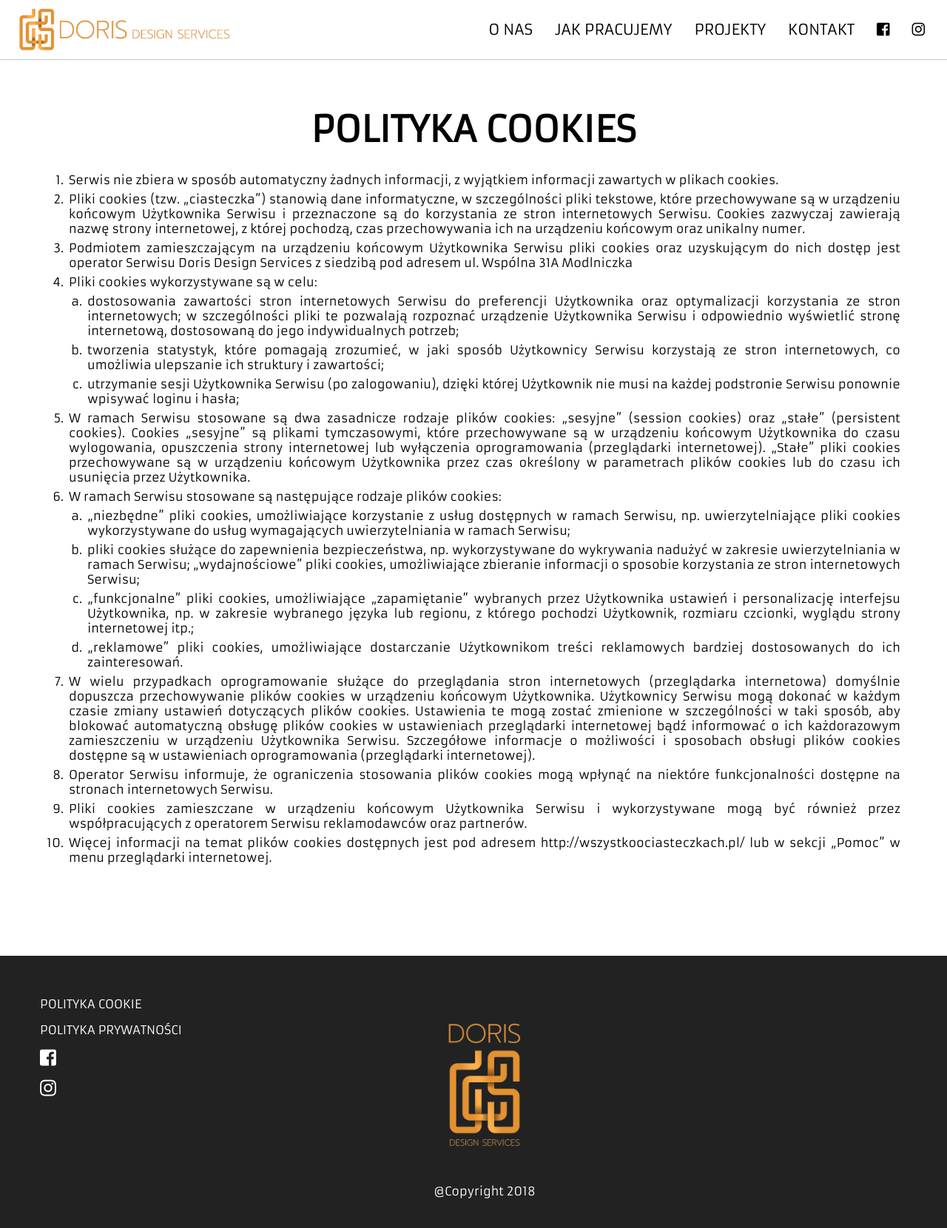
After one commit to Perkos91/doris, a PHP site: page /polityka-cookie.html in a window 1280 px wide. The commit adds this page. Shown: the whole page at 74% size. Run offline with PHP 8.4, Linux system fonts and the light colour scheme; some libraries are stand-ins or nearby versions.

Commit message:
add page polityka cookie

```diff
--- /dev/null
+++ b/polityka-cookie.html
@@ -0,0 +1,176 @@
+<html lang="pl">
+
+<head>
+    <meta charset="UTF-8">
+    <meta name="viewport" content="width=device-width, initial-scale=1.0">
+    <meta http-equiv="X-UA-Compatible" content="ie=edge">
+    <link rel="stylesheet" href="https://use.fontawesome.com/releases/v5.2.0/css/all.css" integrity="sha384-hWVjflwFxL6sNzntih27bfxkr27PmbbK/iSvJ+a4+0owXq79v+lsFkW54bOGbiDQ"
+        crossorigin="anonymous">
+    <script src="https://ajax.googleapis.com/ajax/libs/jquery/3.3.1/jquery.min.js"></script>
+    <!--Bootstrap CSS-->
+    <link href="https://fonts.googleapis.com/css?family=Poiret+One&amp;subset=latin-ext" rel="stylesheet">
+    <link href="https://fonts.googleapis.com/css?family=Armata&amp;subset=latin-ext" rel="stylesheet">
+
+    <link rel="stylesheet" href="style.css">
+    <title>Doris</title>
+    <!--Cookie-->
+    <link rel="stylesheet" type="text/css" href="//cdnjs.cloudflare.com/ajax/libs/cookieconsent2/3.1.0/cookieconsent.min.css" />
+    <script src="//cdnjs.cloudflare.com/ajax/libs/cookieconsent2/3.1.0/cookieconsent.min.js"></script>
+</head>
+
+<body>
+
+    <div class="container">
+        <!-- <span id="arrow-up"><i class="fas fa-arrow-circle-up"></i></span> -->
+        <header>
+            <nav class="navbar">
+                <div class="menu-toggle">
+                    <i class="fas fa-bars"></i>
+                </div>
+                <a href="#" class="logo">
+                    <img src="dist/img/logo_szerokie.png" alt="Doris projektowanie wnęrtrz">
+                    <!-- <img src="dist/img/logo_3.png" alt="Doris projektowanie wnęrtrz"> -->
+                </a>
+
+                <ul class="main-nav">
+                    <li>
+                        <a class="nav-links scroll" href="index.html#onas">o nas</a>
+                    </li>
+                    <li>
+                        <a class="nav-links scroll" href="index.html#jakpracujemy">jak pracujemy</a>
+                    </li>
+                    <li>
+                        <a class="nav-links scroll" href="index.html#projekty">projekty</a>
+                    </li>
+                    <li>
+                        <a class="nav-links scroll" href="index.html#kontakt">kontakt</a>
+                    </li>
+                    <li>
+                        <a class="nav-links" href="https://www.facebook.com/dorisdesignservices/" target="_blank">
+                            <i class="fab fa-facebook-square"></i>
+                        </a>
+                    </li>
+                    <li>
+                        <a class="nav-links" href="https://www.instagram.com/dorisdesignservices/" target="_blank">
+                            <i class="fab fa-instagram"></i>
+                        </a>
+                    </li>
+                </ul>
+            </nav>
+        </header>
+        <section class="wrap">
+            <div class="polityka">
+                <h2>POLITYKA COOKIES</h2>
+                <ol>
+                    <li>Serwis nie zbiera w sposób automatyczny żadnych informacji, z wyjątkiem informacji zawartych w
+                        plikach cookies.</li>
+                    <li>Pliki cookies (tzw. „ciasteczka”) stanowią dane informatyczne, w szczególności pliki tekstowe,
+                        które przechowywane są w urządzeniu końcowym Użytkownika Serwisu i przeznaczone są do
+                        korzystania ze stron internetowych Serwisu. Cookies zazwyczaj zawierają nazwę strony
+                        internetowej, z której pochodzą, czas przechowywania ich na urządzeniu końcowym oraz unikalny
+                        numer.</li>
+                    <li>Podmiotem zamieszczającym na urządzeniu końcowym Użytkownika Serwisu pliki cookies oraz
+                        uzyskującym do nich dostęp jest operator Serwisu Doris Design Services z siedzibą pod adresem
+                        ul. Wspólna 31A Modlniczka</li>
+                    <li>Pliki cookies wykorzystywane są w celu:</li>
+                    <ol class="nested" type="a">
+                        <li>dostosowania zawartości stron internetowych Serwisu do preferencji Użytkownika oraz
+                            optymalizacji korzystania ze stron internetowych; w szczególności pliki te pozwalają
+                            rozpoznać urządzenie Użytkownika Serwisu i odpowiednio wyświetlić stronę internetową,
+                            dostosowaną do jego indywidualnych potrzeb;</li>
+                        <li>tworzenia statystyk, które pomagają zrozumieć, w jaki sposób Użytkownicy Serwisu korzystają
+                            ze stron internetowych, co umożliwia ulepszanie ich struktury i zawartości;
+                        </li>
+                        <li>utrzymanie sesji Użytkownika Serwisu (po zalogowaniu), dzięki której Użytkownik nie musi na
+                            każdej podstronie Serwisu ponownie wpisywać loginu i hasła;</li>
+                    </ol>
+                    <li>W ramach Serwisu stosowane są dwa zasadnicze rodzaje plików cookies: „sesyjne” (session
+                        cookies) oraz „stałe” (persistent cookies). Cookies „sesyjne” są plikami tymczasowymi, które
+                        przechowywane są w urządzeniu końcowym Użytkownika do czasu wylogowania, opuszczenia strony
+                        internetowej lub wyłączenia oprogramowania (przeglądarki internetowej). „Stałe” pliki cookies
+                        przechowywane są w urządzeniu końcowym Użytkownika przez czas określony w parametrach plików
+                        cookies lub do czasu ich usunięcia przez Użytkownika.
+                    </li>
+                    <li>W ramach Serwisu stosowane są następujące rodzaje plików cookies:</li>
+                    <ol class="nested" type="a">
+                        <li>„niezbędne” pliki cookies, umożliwiające korzystanie z usług dostępnych w ramach Serwisu,
+                            np. uwierzytelniające pliki cookies wykorzystywane do usług wymagających uwierzytelniania w
+                            ramach Serwisu;</li>
+                        <li>pliki cookies służące do zapewnienia bezpieczeństwa, np. wykorzystywane do wykrywania
+                            nadużyć w zakresie uwierzytelniania w ramach Serwisu;
+                            „wydajnościowe” pliki cookies, umożliwiające zbieranie informacji o sposobie korzystania ze
+                            stron internetowych Serwisu;
+                        </li>
+                        <li>„funkcjonalne” pliki cookies, umożliwiające „zapamiętanie” wybranych przez Użytkownika
+                            ustawień i personalizację interfejsu Użytkownika, np. w zakresie wybranego języka lub
+                            regionu, z którego pochodzi Użytkownik, rozmiaru czcionki, wyglądu strony internetowej
+                            itp.;</li>
+                        <li>„reklamowe” pliki cookies, umożliwiające dostarczanie Użytkownikom treści reklamowych
+                            bardziej dostosowanych do ich zainteresowań.</li>
+                    </ol>
+                    <li>W wielu przypadkach oprogramowanie służące do przeglądania stron internetowych (przeglądarka
+                        internetowa) domyślnie dopuszcza przechowywanie plików cookies w urządzeniu końcowym
+                        Użytkownika. Użytkownicy Serwisu mogą dokonać w każdym czasie zmiany ustawień dotyczących
+                        plików cookies. Ustawienia te mogą zostać zmienione w szczególności w taki sposób, aby blokować
+                        automatyczną obsługę plików cookies w ustawieniach przeglądarki internetowej bądź informować o
+                        ich każdorazowym zamieszczeniu w urządzeniu Użytkownika Serwisu. Szczegółowe informacje o
+                        możliwości i sposobach obsługi plików cookies dostępne są w ustawieniach oprogramowania
+                        (przeglądarki internetowej).</li>
+                    <li>Operator Serwisu informuje, że ograniczenia stosowania plików cookies mogą wpłynąć na niektóre
+                        funkcjonalności dostępne na stronach internetowych Serwisu.</li>
+                    <li>Pliki cookies zamieszczane w urządzeniu końcowym Użytkownika Serwisu i wykorzystywane mogą być
+                        również przez współpracujących z operatorem Serwisu reklamodawców oraz partnerów.</li>
+                    <li>Więcej informacji na temat plików cookies dostępnych jest pod adresem
+                        http://wszystkoociasteczkach.pl/ lub w sekcji „Pomoc” w menu przeglądarki internetowej.</li>
+                </ol>
+            </div>
+        </section>
+        <footer>
+            <div class="column menu">
+                <ul class="footer-main-nav">
+                    <!-- <li>
+                        <a class="nav-links scroll" href="#onas">o nas</a>
+                    </li>
+                    <li>
+                        <a class="nav-links scroll" href="#jakpracujemy">jak pracujemy</a>
+                    </li>
+                    <li>
+                        <a class="nav-links scroll" href="#projekty">projekty</a>
+                    </li>
+                    <li>
+                        <a class="nav-links scroll" href="#kontakt">kontakt</a>
+                    </li> -->
+                    <li>
+                        <a class="footer_nav-links" href="polityka-cookie.html">polityka cookie</a>
+                    </li>
+                    <li>
+                        <a class="footer_nav-links" href="polityka-prywatnosci.html">polityka prywatności</a>
+                    </li>
+                    <li>
+                        <a class="footer_nav-links" href="https://www.facebook.com/dorisdesignservices/" target="_blank">
+                            <i class="fab fa-facebook-square"></i>
+                        </a>
+                    </li>
+                    <li>
+                        <a class="footer_nav-links" href="https://www.instagram.com/dorisdesignservices/" target="_blank">
+                            <i class="fab fa-instagram"></i>
+                        </a>
+                    </li>
+                </ul>
+                </nav>
+            </div>
+            <div class="column">
+                <a href="#" class="logo-footer">
+                    <img src="dist/img/logo_1.png" alt="logo">
+                </a>
+                <p>@Copyright 2018</p>
+
+            </div>
+            <div class="column">
+
+            </div>
+
+
+
+        </footer>
+    </div>
--- a/style.css
+++ b/style.css
@@ -207,6 +207,18 @@ body {
     margin: 100px auto;
     max-width: 1200px;
     padding: 20px;
+}
+
+.polityka li {
+    padding: 3px;
+}
+
+.nested {
+    margin-left: 25px;
+}
+
+.polityka ol li {
+    margin-left: 30px;
 }
 
 .polityka>* {
@@ -1024,7 +1036,7 @@ footer {
         flex-direction: column;
         padding: 0 24px;
         /* background-color: #333; */
-        width: calc(100% / 3);
+        width: calc(100% / 2);
     }
 
     .column.menu {
@@ -1045,10 +1057,10 @@ footer {
         list-style: none;
     }
 
-    footer .nav-links {
-        align-self: flex-start;
+    .footer_nav-links {
         text-decoration: none;
-        color: #fff
+        color: #fff;
+        text-transform: uppercase;
     }
 
 
@@ -1057,31 +1069,14 @@ footer {
         margin: 15px auto;
     }
 
-    .nav-links {
-        text-transform: uppercase;
-    }
-
-    .nav-links i {
+    .footer_nav-links i {
         font-size: 25px;
     }
 
-    .active-link {
-        border-bottom: 2px solid #E49130;
+    .footer_nav-links:hover {
         color: #E49130;
     }
 
-    .nav-links::after {
-        content: '';
-        display: block;
-        width: 0;
-        height: 2px;
-        background: #E49130;
-        transition: width .8s;
-    }
-
-    .nav-links:hover::after {
-        width: 60%;
-    }
 
     /* .main-nav li a {
     text-transform: uppercase;
```
Also changed, not shown: index.html (+7 -4 lines), polityka-prywatnosci.html (+81 -31 lines).
